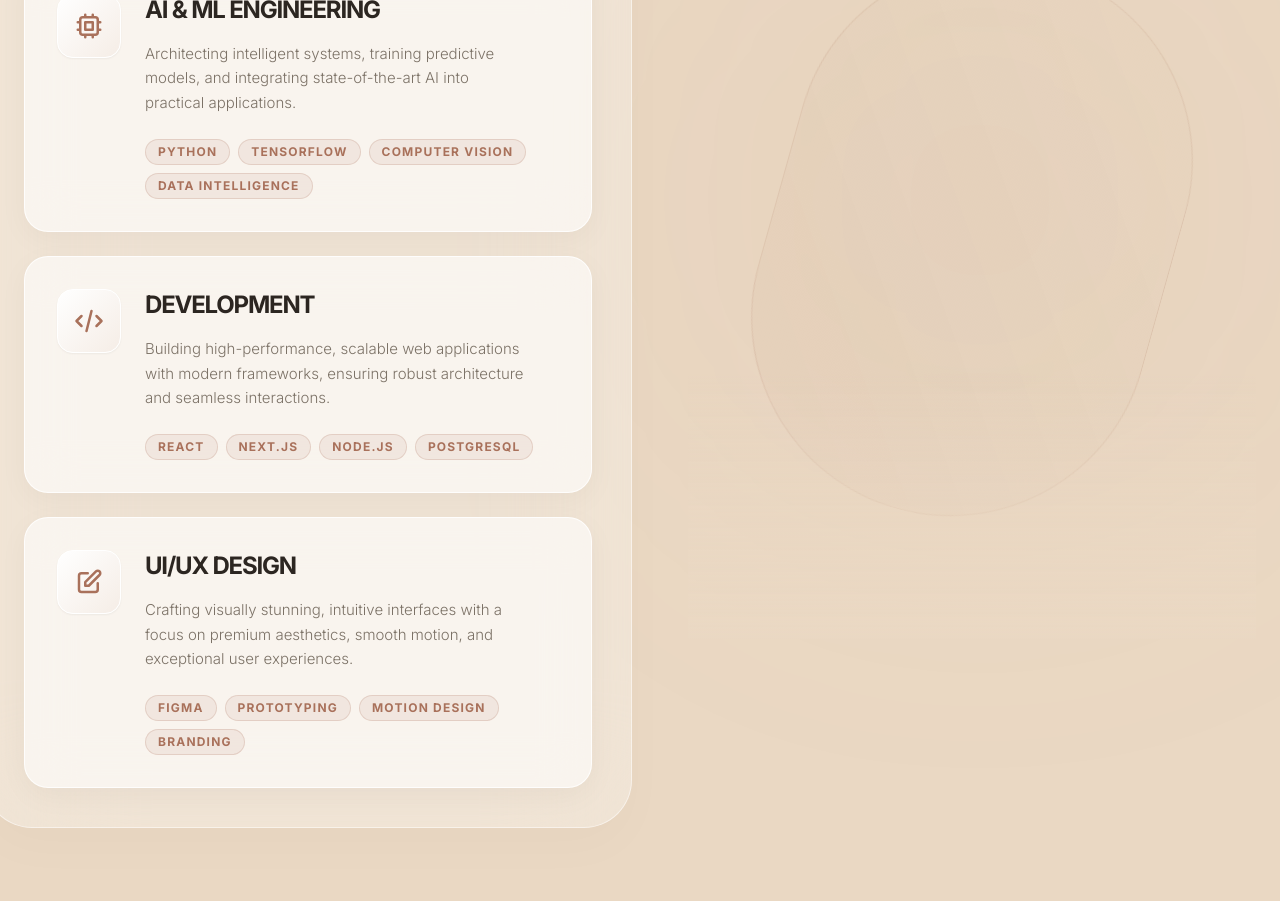
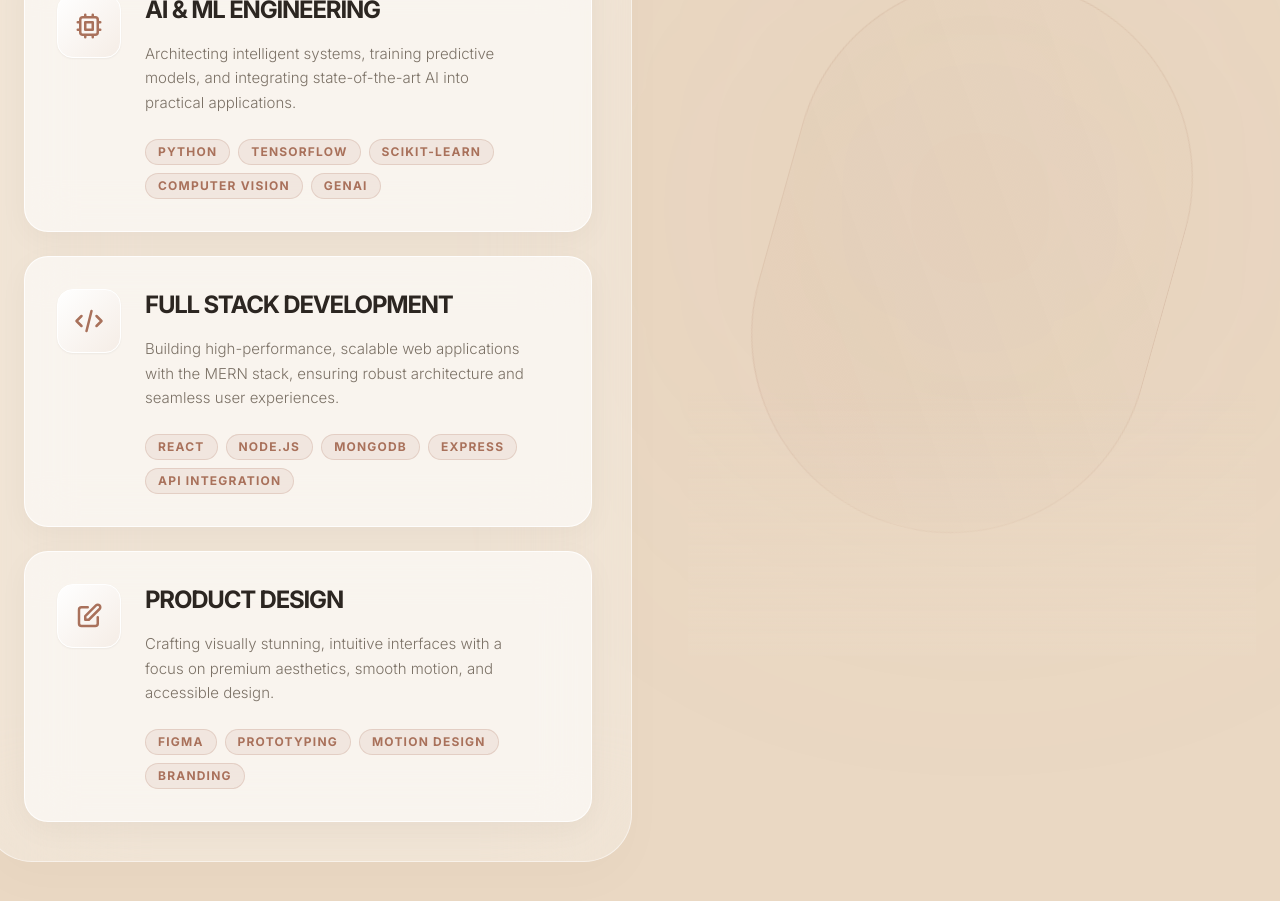
Before and after one commit to Techside-Pragyan/Techside-Portfolio, a React (Vite) app: page / in a window 1280 px wide. Shown: the part 2980-3881 px from the top of the page. Built offline with nearby package versions, Linux system fonts and the light colour scheme.

Commit message:
feat: add WhatIDo section with animated competency cards and 3D Spline viewer

```diff
--- a/src/sections/WhatIDo.jsx
+++ b/src/sections/WhatIDo.jsx
@@ -61,23 +61,23 @@ const WhatIDo = () => {
                   title="AI & ML ENGINEERING"
                   description="Architecting intelligent systems, training predictive models, and integrating state-of-the-art AI into practical applications."
                   icon={<HiOutlineChip />}
-                  skills={['Python', 'TensorFlow', 'Computer Vision', 'Data Intelligence']}
+                  skills={['PYTHON', 'TENSORFLOW', 'SCIKIT-LEARN', 'COMPUTER VISION', 'GENAI']}
                 />
               </motion.div>
               <motion.div variants={itemVariants}>
                 <CompetencyCard
-                  title="DEVELOPMENT"
-                  description="Building high-performance, scalable web applications with modern frameworks, ensuring robust architecture and seamless interactions."
+                  title="FULL STACK DEVELOPMENT"
+                  description="Building high-performance, scalable web applications with the MERN stack, ensuring robust architecture and seamless user experiences."
                   icon={<HiOutlineCode />}
-                  skills={['React', 'Next.js', 'Node.js', 'PostgreSQL']}
+                  skills={['REACT', 'NODE.JS', 'MONGODB', 'EXPRESS', 'API INTEGRATION']}
                 />
               </motion.div>
               <motion.div variants={itemVariants}>
                 <CompetencyCard
-                  title="UI/UX DESIGN"
-                  description="Crafting visually stunning, intuitive interfaces with a focus on premium aesthetics, smooth motion, and exceptional user experiences."
+                  title="PRODUCT DESIGN"
+                  description="Crafting visually stunning, intuitive interfaces with a focus on premium aesthetics, smooth motion, and accessible design."
                   icon={<HiOutlinePencilAlt />}
-                  skills={['Figma', 'Prototyping', 'Motion Design', 'Branding']}
+                  skills={['FIGMA', 'PROTOTYPING', 'MOTION DESIGN', 'BRANDING']}
                 />
               </motion.div>
             </div>
```
